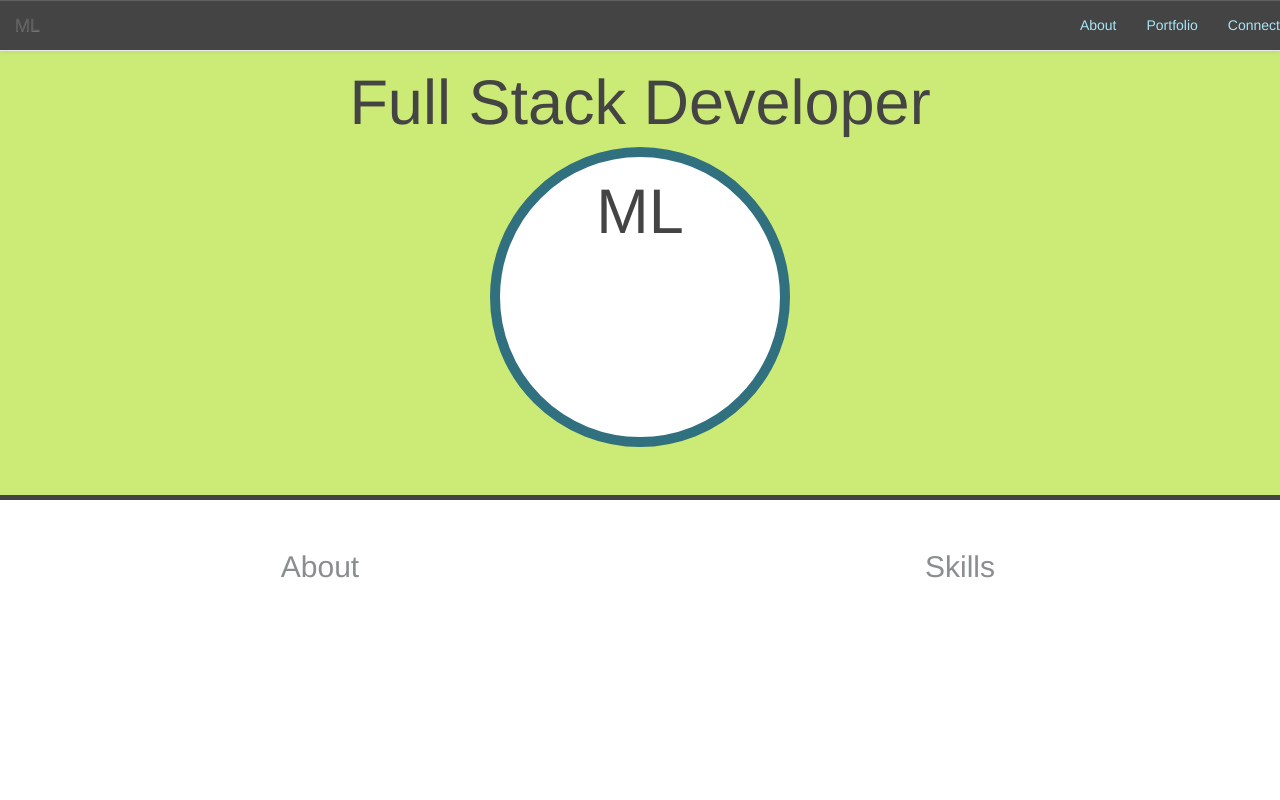
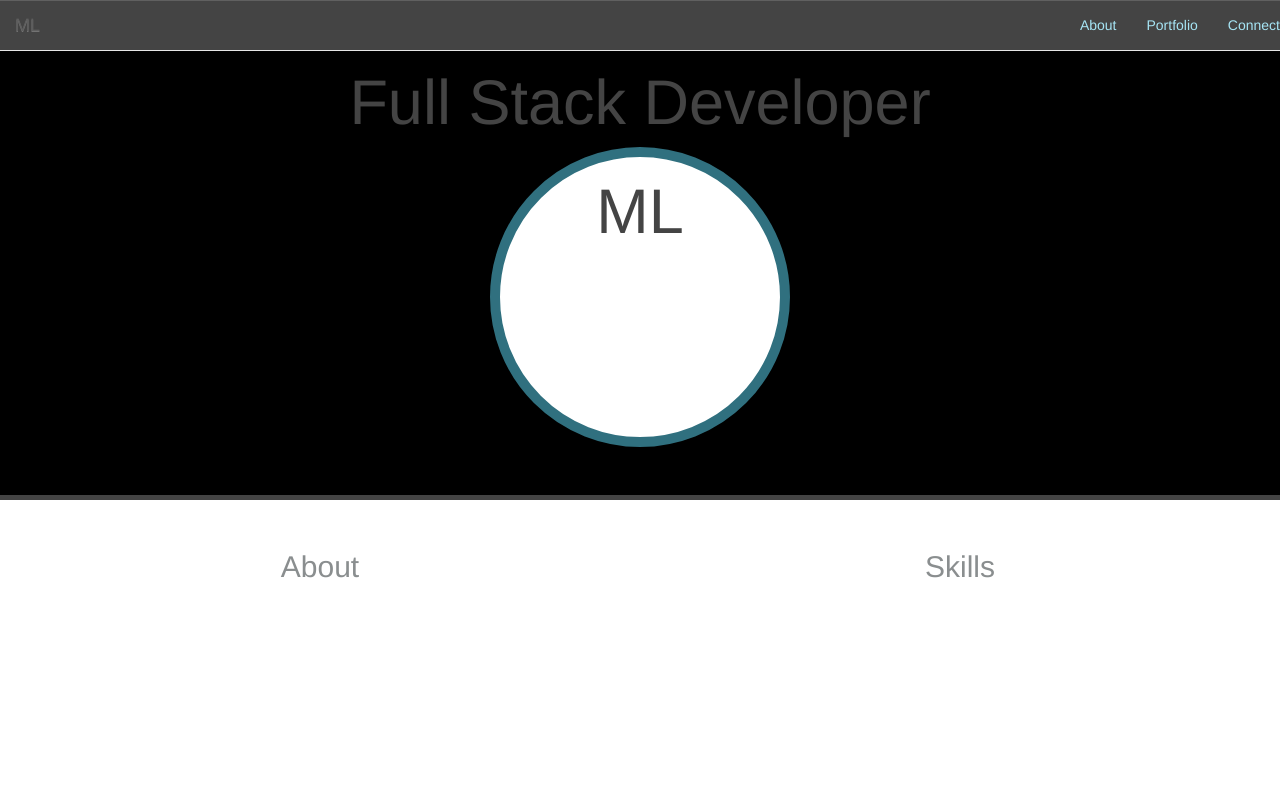
Before and after one commit to mml1/portfolio, a website: page public/index.html in a window 1280 px wide. Shown: the top 800 px of the page. Drawn offline with nearby package versions, Linux system fonts and the light colour scheme; some packages are replaced by stand-ins of ours; a script that the page names is missing.

Commit message:
changed sytling

```diff
--- a/public/css/style.css
+++ b/public/css/style.css
@@ -64,6 +64,8 @@ h1{
 }
 .jumbotron{
 	background: #CCEA76;
+	background: #000000;
+
 	color: #444444;
 	/*background: #A6E5F5;*/
 /*	color: #A6E5F5;
--- a/public/index.html
+++ b/public/index.html
@@ -32,6 +32,6 @@
 
 </head>
 <body ng-app= "pApp">
-	<div class = "text-center row" ng-view=""></div>
+	<div class = "row" ng-view=""></div>
 </body>
 </html>
--- a/public/views/home.html
+++ b/public/views/home.html
@@ -28,7 +28,7 @@
 	</div>
 
 	<div class="projects" id="projects">
-	 	<h3>Projects</h3>
+	 	<h3 class="text-center">Projects</h3>
 		<div class="col-sm-4">
 			<div class="thumbnail">
 				<img src="../img/sqMLlogo.png" alt="Remind Me logo" class="logo">
```
